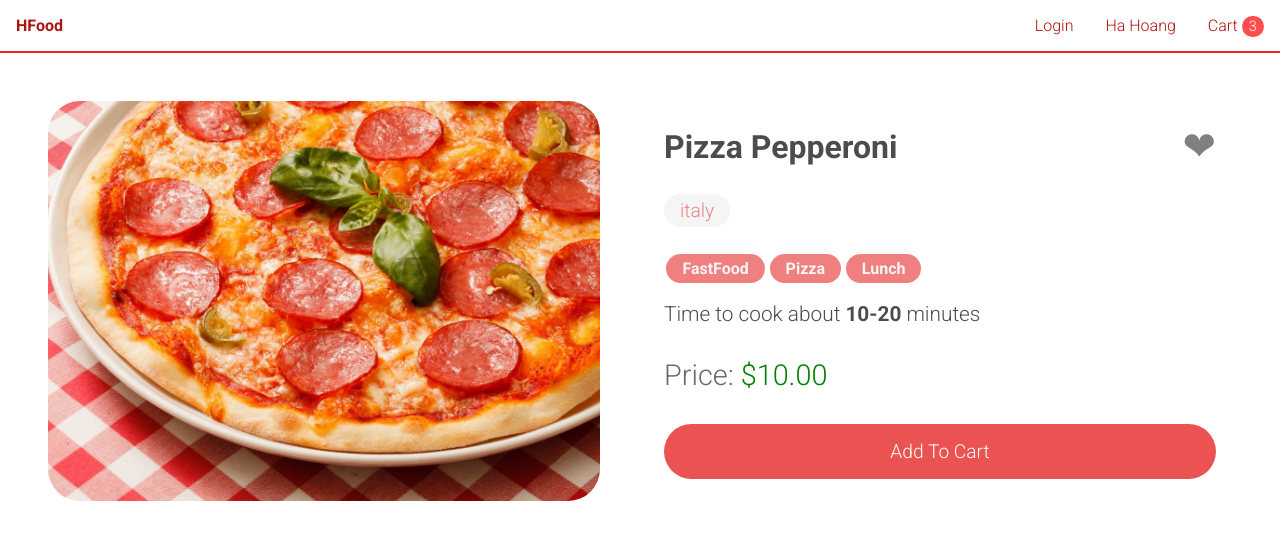
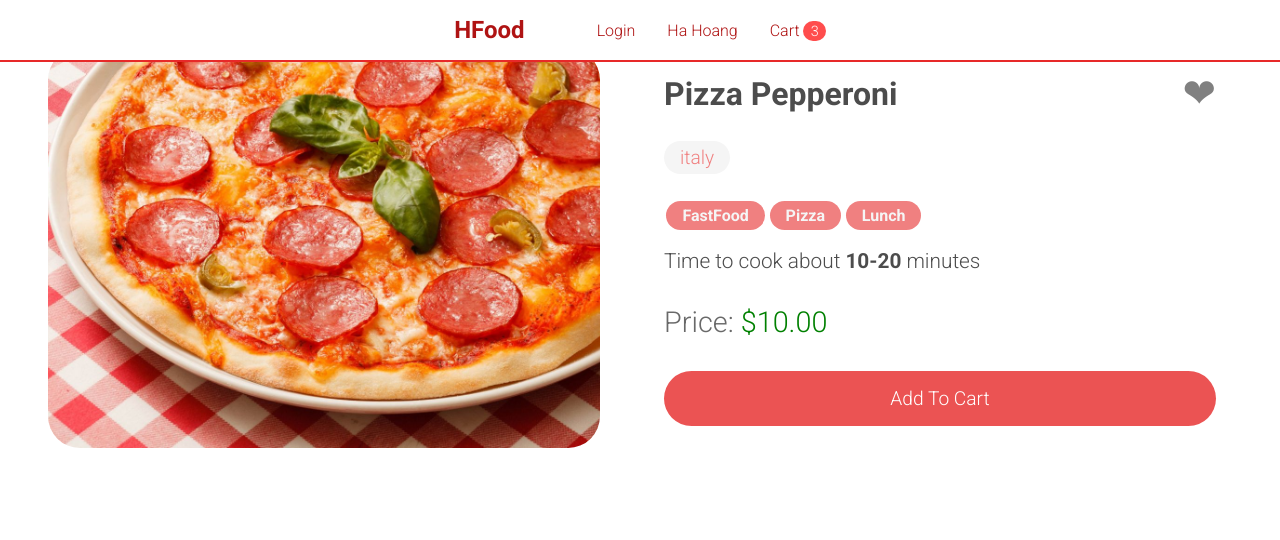
Before and after one commit to bhoangha276/Order-delivery-app.cli, an Angular app in the folder user/: page /food/1 in a window 1280 px wide. Shown: the top 540 px of the page. Built offline with nearby package versions, Linux system fonts and the light colour scheme.

Commit message:
style: add effect for header component

```diff
--- a/user/src/app/components/header/header.component.css
+++ b/user/src/app/components/header/header.component.css
@@ -1,5 +1,8 @@
 header {
-  position: relative;
+  position: fixed;
+  width: 100%;
+  z-index: 1;
+  top: 0;
   background: white;
   padding: 0;
   border-bottom: 2px solid #e72929;
@@ -13,17 +16,27 @@ nav a:hover {
   background: #e72929;
   color: white;
   cursor: pointer;
+  border-radius: 0.4rem;
 }
 
 .container {
   margin: 0 auto;
   display: flex;
-  justify-content: space-between;
+  justify-content: center;
+  align-items: center;
 }
 
 a.logo {
   font-weight: bold;
+  font-size: 1.5rem;
   padding: 1rem;
+
+  transition-delay: 0s;
+  transition-duration: 0.6s;
+}
+
+a.logo:hover {
+  filter: brightness(130%);
 }
 
 ul {
@@ -54,6 +67,7 @@ a span {
   z-index: 1;
   background: whitesmoke;
   display: none;
+  border-bottom: 0.4rem;
 }
 
 .menu-container:hover .menu {
--- a/user/src/app/components/search/search.component.css
+++ b/user/src/app/components/search/search.component.css
@@ -1,8 +1,8 @@
 div {
   display: flex;
   justify-content: center;
-  margin-top: 3rem;
-  margin-bottom: 1.5rem;
+  margin-top: 6rem;
+  margin-bottom: 2rem;
 }
 
 div input {
```
